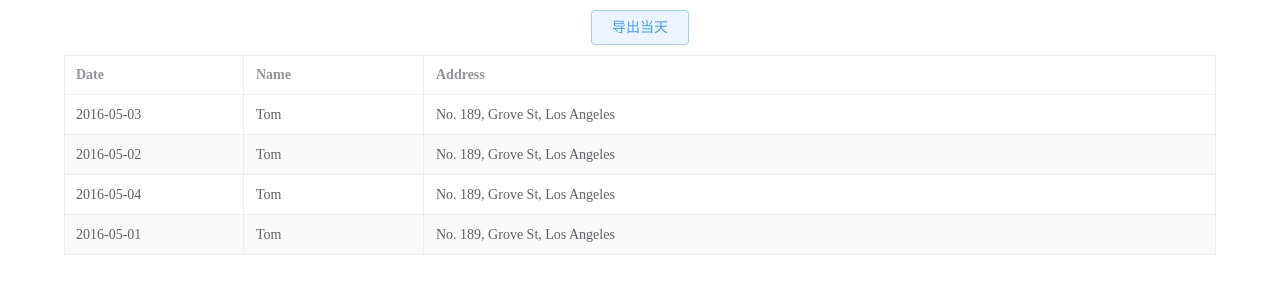
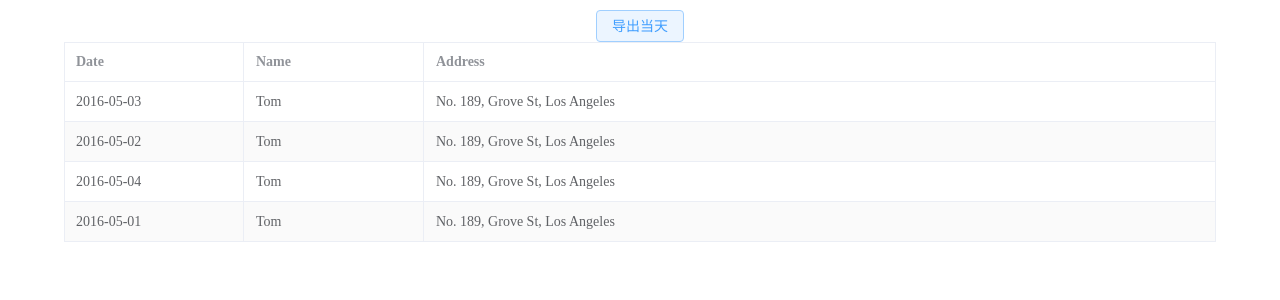
Before and after one commit to Joerias/pdd-input-order, a Vue app: page / in a window 1280 px wide. Shown: the top 300 px of the page. Built offline with nearby package versions, Linux system fonts and the light colour scheme.

Commit message:
优化代码内容

```diff
--- a/src/App.vue
+++ b/src/App.vue
@@ -2,6 +2,7 @@
 import { ref } from "vue";
 import Output from "@comp/output/index.vue";
 import Table from "@comp/table/index.vue";
+import { ITableItem } from "@type/index";
 
 type x = {
 	a: number;
@@ -9,7 +10,7 @@ type x = {
 };
 const v = <x>{};
 console.log(v.a ?? "yes");
-const tableData = ref([
+const tableData = ref<ITableItem[]>([
 	{
 		date: "2016-05-03",
 		name: "Tom",
--- a/src/components/output/index.vue
+++ b/src/components/output/index.vue
@@ -1,21 +1,25 @@
 <script setup lang="ts">
 import { writeFile } from "fs";
-import Excel from "@utils/xlsx";
+import Excel from "@util/xlsx";
+import { ITableItem } from "@type/index";
+
 type Props = {
-	data?: any;
+	data?: ITableItem[];
 };
 const props = withDefaults(defineProps<Props>(), {
 	data: () => [],
 });
+const excel = new Excel(props.data);
 
 const handleDayOutput = () => {
-	new Excel(props.data).export("统计");
+	excel.export("统计");
 };
 </script>
 
 <template>
 	<div class="tac mt10">
-		<a class="btn" @click="handleDayOutput">导出当天</a>
+		<el-button type="primary" plain @click="handleDayOutput">导出当天</el-button>
+		<!-- <a class="btn" @click="handleDayOutput">导出当天</a> -->
 	</div>
 </template>
 
--- a/src/components/table/index.vue
+++ b/src/components/table/index.vue
@@ -1,6 +1,8 @@
 <script setup lang="ts">
+import { ITableItem } from "@type/index";
+
 type Props = {
-	data?: any;
+	data?: ITableItem[];
 };
 
 const props = withDefaults(defineProps<Props>(), {
--- a/src/style.css
+++ /dev/null
@@ -1,80 +0,0 @@
-:root {
-  font-family: Inter, system-ui, Avenir, Helvetica, Arial, sans-serif;
-  line-height: 1.5;
-  font-weight: 400;
-
-  color-scheme: light dark;
-  color: rgba(255, 255, 255, 0.87);
-  background-color: #242424;
-
-  font-synthesis: none;
-  text-rendering: optimizeLegibility;
-  -webkit-font-smoothing: antialiased;
-  -moz-osx-font-smoothing: grayscale;
-  -webkit-text-size-adjust: 100%;
-}
-
-a {
-  font-weight: 500;
-  color: #646cff;
-  text-decoration: inherit;
-}
-a:hover {
-  color: #535bf2;
-}
-
-body {
-  margin: 0;
-  display: flex;
-  place-items: center;
-  min-width: 320px;
-  min-height: 100vh;
-}
-
-h1 {
-  font-size: 3.2em;
-  line-height: 1.1;
-}
-
-button {
-  border-radius: 8px;
-  border: 1px solid transparent;
-  padding: 0.6em 1.2em;
-  font-size: 1em;
-  font-weight: 500;
-  font-family: inherit;
-  background-color: #1a1a1a;
-  cursor: pointer;
-  transition: border-color 0.25s;
-}
-button:hover {
-  border-color: #646cff;
-}
-button:focus,
-button:focus-visible {
-  outline: 4px auto -webkit-focus-ring-color;
-}
-
-.card {
-  padding: 2em;
-}
-
-#app {
-  max-width: 1280px;
-  margin: 0 auto;
-  padding: 2rem;
-  text-align: center;
-}
-
-@media (prefers-color-scheme: light) {
-  :root {
-    color: #213547;
-    background-color: #ffffff;
-  }
-  a:hover {
-    color: #747bff;
-  }
-  button {
-    background-color: #f9f9f9;
-  }
-}
--- /dev/null
+++ b/src/types/index.ts
@@ -0,0 +1,5 @@
+export interface ITableItem {
+	date: string;
+	name: string;
+	address: string;
+}
--- a/src/utils/transitionDate.ts
+++ b/src/utils/formatDate.ts
@@ -1,4 +1,4 @@
-export default class TransitionDate {
+export default class FormatDate {
 	value: Date;
 	constructor(value: Date) {
 		this.value = value;
--- a/src/utils/xlsx.ts
+++ b/src/utils/xlsx.ts
@@ -1,12 +1,14 @@
 import * as xlsx from "xlsx";
-import TransitionDate from "@utils/transitionDate";
+// import * as xlsx from "xlsx-style";
+import FormatDate from "@util/formatDate";
+import { ITableItem } from "@type/index";
 
-const today = new TransitionDate(new Date());
+const today = new FormatDate(new Date());
 
 export default class Excel {
-	array: any[];
+	array: ITableItem[];
 	sheetName: string;
-	constructor(array: any[], sheetName = "Sheet1") {
+	constructor(array: ITableItem[], sheetName = "Sheet1") {
 		this.array = array;
 		this.sheetName = sheetName;
 	}
--- a/tsconfig.json
+++ b/tsconfig.json
@@ -15,7 +15,8 @@
 		"baseUrl": "./",
 		"paths": {
 			"@/*": ["src/*"],
-			"@utils/*": ["src/utils/*"]
+			"@util/*": ["src/utils/*"],
+			"@type/*": ["src/types/*"]
 		}
 	},
 	"include": ["src/**/*.ts", "src/**/*.d.ts", "src/**/*.tsx", "src/**/*.vue"],
--- a/vite.config.ts
+++ b/vite.config.ts
@@ -9,7 +9,8 @@ export default defineConfig({
 		alias: {
 			"@": resolve(__dirname, "src"),
 			"@comp": resolve(__dirname, "src/components"),
-			"@utils": resolve(__dirname, "src/utils"),
+			"@util": resolve(__dirname, "src/utils"),
+			"@type": resolve(__dirname, "src/types"),
 		},
 		extensions: [".mjs", ".js", ".ts", ".jsx", ".tsx", ".json"],
 	},
```
